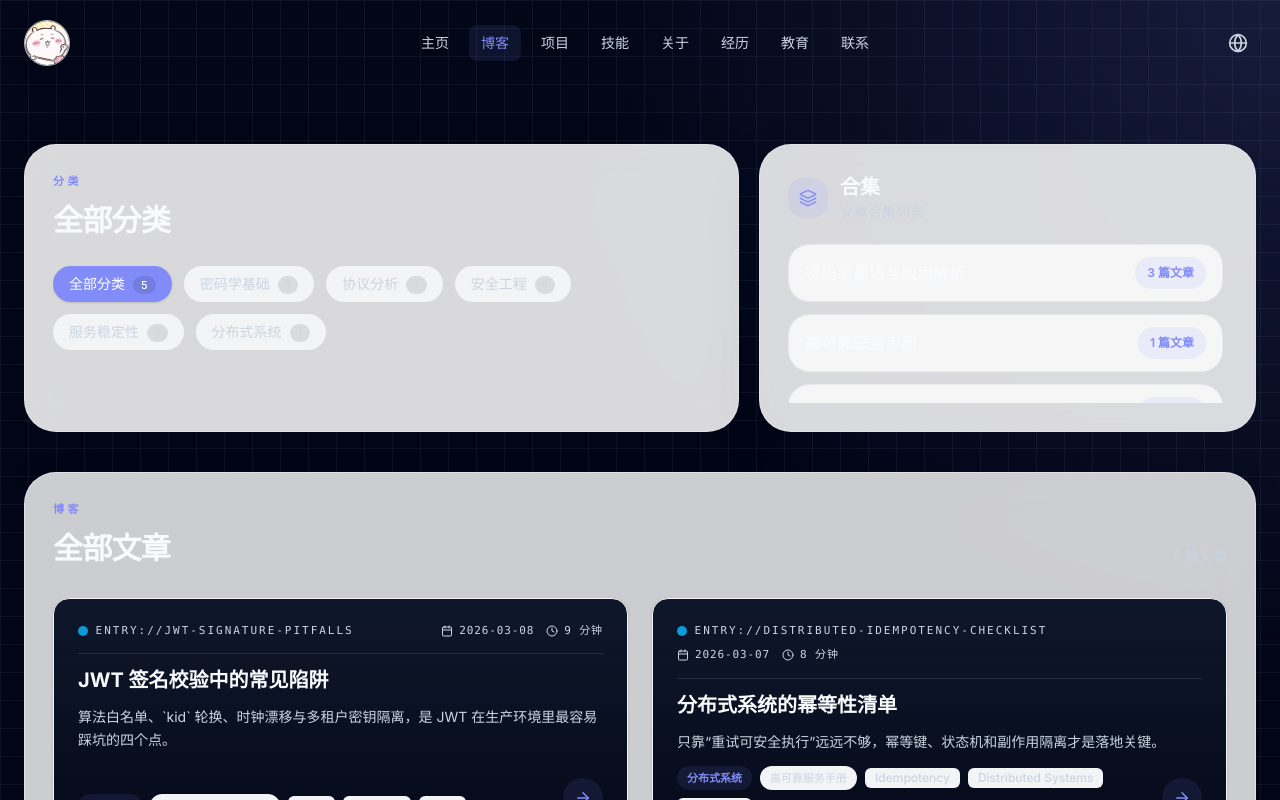
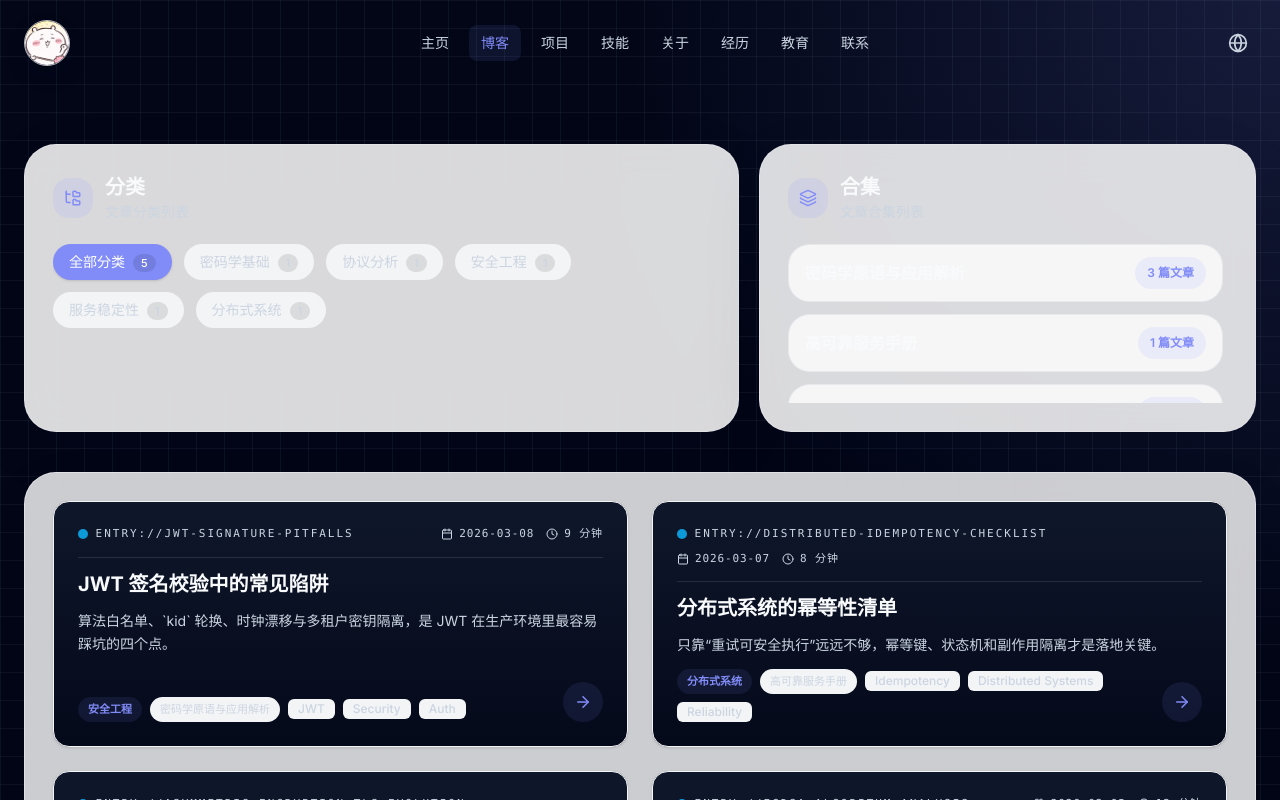
Before and after one commit to Chiicake/Chiicake.github.io, a React (Vite) app: page /#/blog in a window 1280 px wide. Shown: the top 800 px of the page. Built offline with nearby package versions, Linux system fonts and the light colour scheme.

Commit message:
chore: blog

```diff
--- a/src/i18n/locales/en.json
+++ b/src/i18n/locales/en.json
@@ -374,7 +374,7 @@
     "recommendedEmpty": "More representative posts are being prepared.",
     "allCategories": "All Categories",
     "categoryLabel": "Category",
-    "filterHint": "",
+    "filterHint": "Article category list",
     "collectionLabel": "Collections",
     "collectionSubtitle": "List of article collections",
     "currentCollection": "Current Collection",
--- a/src/i18n/locales/zh.json
+++ b/src/i18n/locales/zh.json
@@ -374,7 +374,7 @@
     "recommendedEmpty": "更多代表性文章正在整理中。",
     "allCategories": "全部分类",
     "categoryLabel": "分类",
-    "filterHint": "",
+    "filterHint": "文章分类列表",
     "collectionLabel": "合集",
     "collectionSubtitle": "文章合集列表",
     "currentCollection": "所属合集",
--- a/src/pages/Blog.tsx
+++ b/src/pages/Blog.tsx
@@ -1,7 +1,7 @@
 import { useState } from 'react';
 import { Link } from 'react-router';
 import { useTranslation } from 'react-i18next';
-import { Layers3, PenLine } from 'lucide-react';
+import { FolderTree, Layers3, PenLine } from 'lucide-react';
 import { BlogEntryCard } from '../components/blog/BlogEntryCard';
 import { useBlogIndex } from '../hooks/useBlogIndex';
 import {
@@ -51,7 +51,6 @@ export default function Blog() {
   }
 
   const filteredArticles = getArticlesByCategory(index, selectedCategory);
-  const activeCategory = selectedCategory === 'all' ? null : findBlogCategory(index, selectedCategory);
   const collectionEntries = index.collections
     .map((collection) => ({
       collection,
@@ -74,16 +73,14 @@ export default function Blog() {
     <div className="py-12">
       <section className="mb-10 grid gap-5 xl:grid-cols-[1.18fr_0.82fr]">
         <div className="flex h-[16.5rem] flex-col rounded-[2rem] border border-gray-200/80 bg-white/85 p-6 shadow-[0_20px_70px_rgba(15,23,42,0.06)] backdrop-blur-xl dark:border-slate-800/80 dark:bg-slate-950/70 md:h-[18rem] md:p-7">
-          <div className="mb-5 max-w-2xl">
-            <p className="text-[11px] font-semibold uppercase tracking-[0.32em] text-[var(--color-accent)] mb-3">
-              {t('blog.categoryLabel')}
-            </p>
-            <h2 className="text-2xl md:text-3xl font-black tracking-tight text-[var(--color-text-primary)] mb-2">
-              {activeCategory ? getLocalizedText(activeCategory.label, lang) : t('blog.allCategories')}
-            </h2>
-            <p className="text-sm md:text-base text-[var(--color-text-secondary)] leading-relaxed">
-              {activeCategory ? getLocalizedText(activeCategory.description, lang) : t('blog.filterHint')}
-            </p>
+          <div className="flex items-center gap-3 mb-5">
+            <div className="flex h-10 w-10 items-center justify-center rounded-2xl bg-[var(--color-accent)]/12 text-[var(--color-accent)]">
+              <FolderTree size={18} />
+            </div>
+            <div>
+              <h3 className="text-xl font-bold text-[var(--color-text-primary)]">{t('blog.categoryLabel')}</h3>
+              <p className="text-sm leading-relaxed text-[var(--color-text-secondary)]">{t('blog.filterHint')}</p>
+            </div>
           </div>
 
           <div className="min-h-0 flex-1 overflow-y-auto pr-1">
@@ -175,20 +172,6 @@ export default function Blog() {
       </section>
 
       <section className="rounded-[2rem] border border-gray-200/80 bg-white/80 p-6 shadow-[0_20px_70px_rgba(15,23,42,0.04)] backdrop-blur-xl dark:border-slate-800/80 dark:bg-slate-950/65 md:p-7">
-        <div className="flex flex-col gap-3 md:flex-row md:items-end md:justify-between mb-8">
-          <div>
-            <p className="text-[11px] font-semibold uppercase tracking-[0.32em] text-[var(--color-accent)] mb-3">
-              {t('blog.title')}
-            </p>
-            <h3 className="text-2xl md:text-3xl font-black tracking-tight text-[var(--color-text-primary)]">
-              {t('blog.timeOrderedTitle')}
-            </h3>
-          </div>
-          <div className="text-sm text-[var(--color-text-secondary)]">
-            {t('blog.articlesCount', { count: filteredArticles.length })}
-          </div>
-        </div>
-
         {paginatedArticles.length === 0 ? (
           <div className="rounded-[1.5rem] border border-dashed border-gray-200/80 px-5 py-10 text-center text-[var(--color-text-secondary)] dark:border-slate-800/80">
             {t('blog.emptyCategory')}
```
